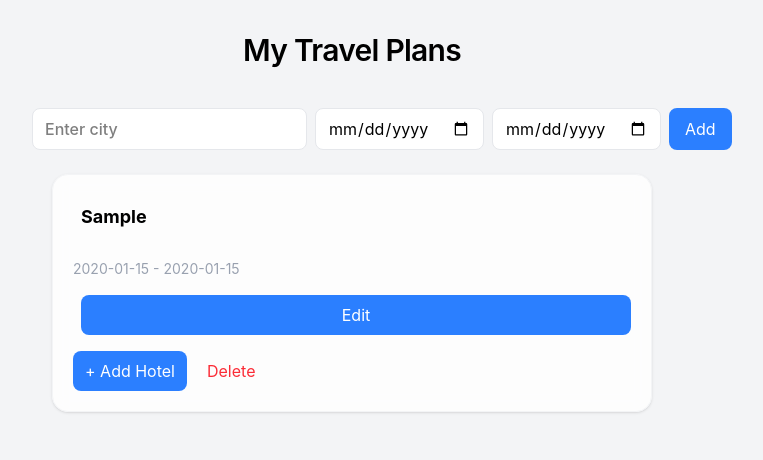
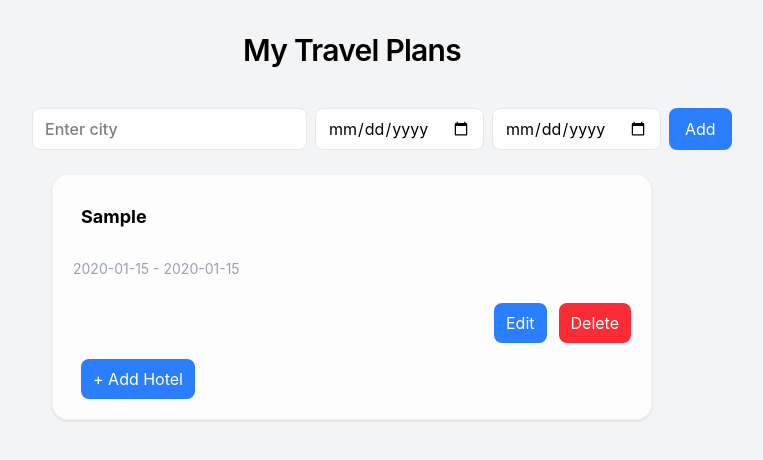
Before and after one commit to torisan123/React-Practice, a React (Vite) app: page / in a window 1280 px wide. Both pictures are taken after typing "Sample", "2020-01-15", "2020-01-15" into the empty fields and a click on the button "Add". Shown: the top 460 px of the page, without its empty margins (288-1051 px from the left). Built offline with nearby package versions, Linux system fonts and the light colour scheme.

Commit message:
Unify button styles in StayCard

```diff
--- a/src/components/StayCard.jsx
+++ b/src/components/StayCard.jsx
@@ -10,6 +10,8 @@ function StayCard({ stay, onDelete, onAddHotel, onDeleteHotel, onUpdateStay }) {
   const [editCity, setEditCity] = useState("");
   const [editStartDate, setEditStartDate] = useState("");
   const [editEndDate, setEditEndDate] = useState("");
+
+  const buttonBase = "px-3 py-2 rounded-lg transition ml-2";
 
   const startEdit = () => {
     setEditCity(stay.city);
@@ -69,9 +71,9 @@ function StayCard({ stay, onDelete, onAddHotel, onDeleteHotel, onUpdateStay }) {
                     className="border border-gray-300 bg-gray-50 rounded px-3 py-2"
                   />
                 </div>
-                <div className="flex gap-2">
+                <div className="flex justify-end gap-1 mt-2">
                   <button
-                    className="bg-blue-500 text-white ml-2 px-3 py-2 rounded-lg hover:bg-blue-600 transition"
+                      className={`${buttonBase} bg-blue-500 text-white hover:bg-blue-600`}ß
                       onClick={() => {
                       handleSave();
                     }}
@@ -79,7 +81,7 @@ function StayCard({ stay, onDelete, onAddHotel, onDeleteHotel, onUpdateStay }) {
                     Save
                   </button>
                   <button
-                    className="bg-gray-100 text-gray-700 hover:bg-gray-200 ml-2 px-3 py-2 rounded-lg transition"
+                    className={`${buttonBase} bg-gray-100 text-gray-700 hover:bg-gray-200`}
                     onClick={() => {
                       // Revert changes
                       handleCancel();
@@ -97,12 +99,21 @@ function StayCard({ stay, onDelete, onAddHotel, onDeleteHotel, onUpdateStay }) {
             <p className="text-sm text-gray-400 mt-1">
               {stay.startDate} - {stay.endDate}
             </p>
+
+            <div className="flex justify-end gap-1 mt-2">
               <button
-              className="bg-blue-500 text-white ml-2 px-3 py-2 rounded-lg hover:bg-blue-600 transition"
+                className={`${buttonBase} bg-blue-500 text-white hover:bg-blue-600`}
                 onClick={startEdit}
               >
                 Edit
               </button>
+              <button
+                className={`${buttonBase} bg-red-500 text-white hover:bg-red-600`}
+                onClick={onDelete}
+              >
+                Delete
+              </button>
+            </div>
           </>
         )}
       </div>
@@ -161,16 +172,9 @@ function StayCard({ stay, onDelete, onAddHotel, onDeleteHotel, onUpdateStay }) {
 
       <button
         onClick={() => setIsHotelFormOpen(!isHotelFormOpen)}
-        className="bg-blue-500 hover:bg-blue-600 text-white mr-2 px-3 py-2 rounded-lg transition"
+        className={`${buttonBase} bg-blue-500 hover:bg-blue-600 text-white mt-4 justify-self-end`}
       >
         {isHotelFormOpen ? "Cancel" : "+ Add Hotel"}
-      </button>
-
-      <button
-        onClick={onDelete}
-        className="text-red-500 hover:text-red-600 bg-transparent px-3 py-2 rounded transition mt-4"
-      >
-        Delete
       </button>
     </div>
   );
```
Lines whose indentation alone changed are shown as unchanged.
